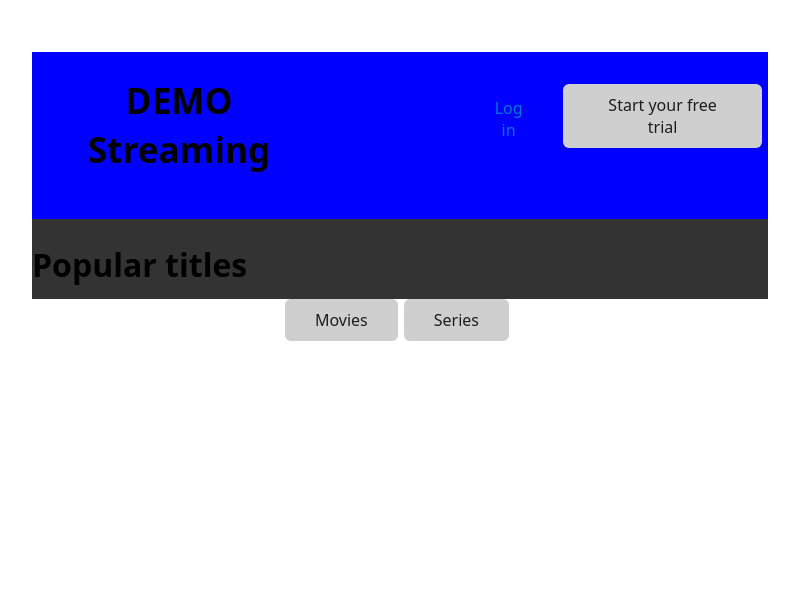
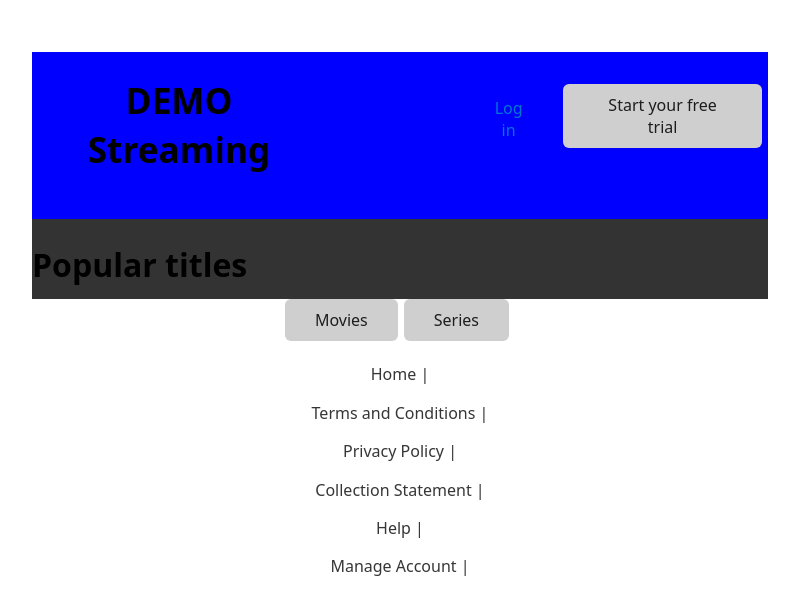
Before and after one commit to MiguelGallegoR/prueba-tecnica, a React (Vite) app: page / in a window 1280 px wide. Shown: the top 614 px of the page, without its empty margins (240-1039 px from the left). Built offline with nearby package versions, Linux system fonts and the light colour scheme.

Commit message:
added Footer

```diff
--- a/src/components/Header.jsx
+++ b/src/components/Header.jsx
@@ -1,3 +1,4 @@
+import { Footer } from './Footer'
 import { Home } from './Home'
 
 export default function Header ({ handlePageChange }) {
@@ -18,6 +19,7 @@ export default function Header ({ handlePageChange }) {
         </div>
       </header>
       <Home handlePageChange={handlePageChange} />
+      <Footer />
     </>
   )
 }
```
